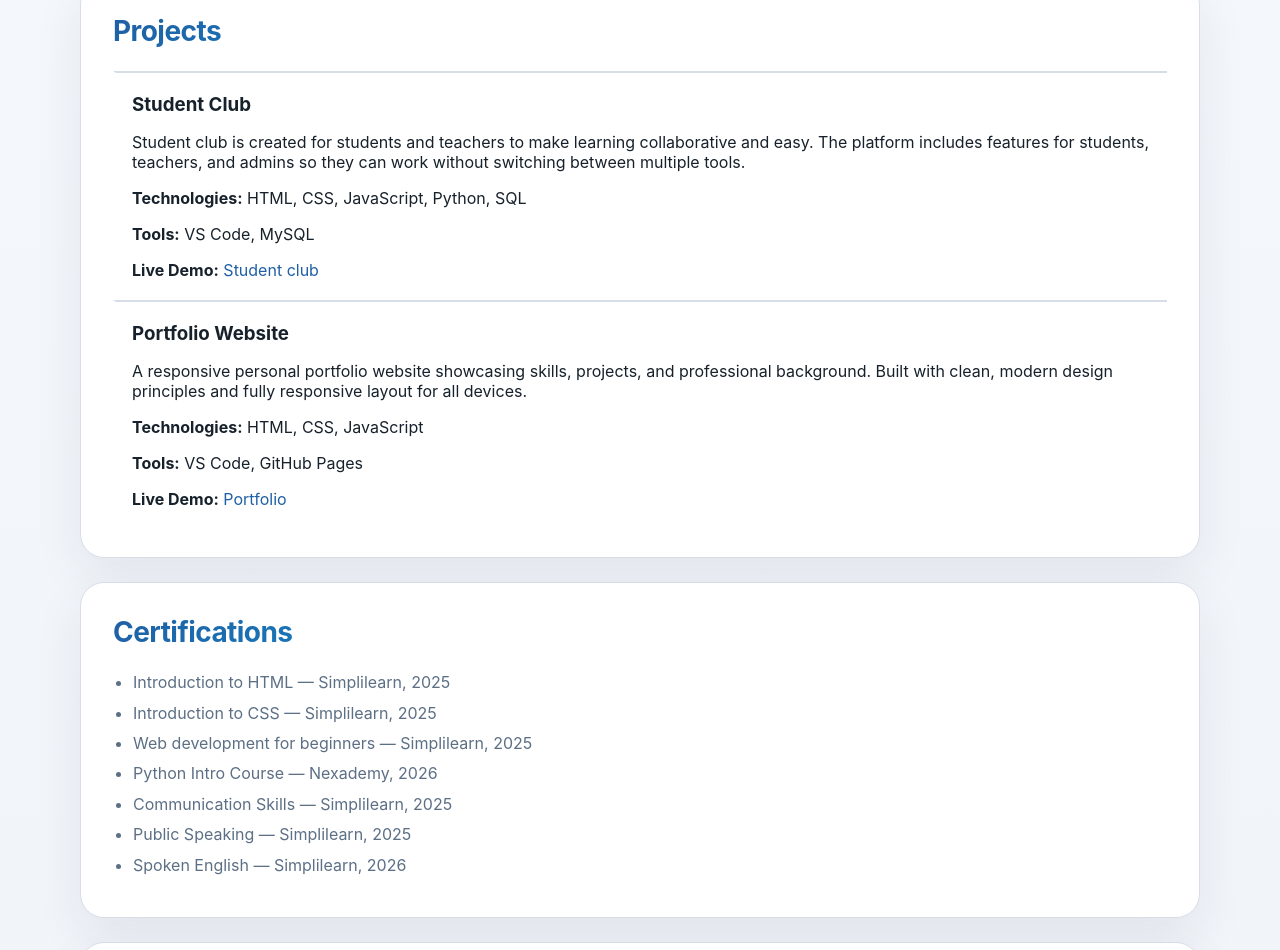
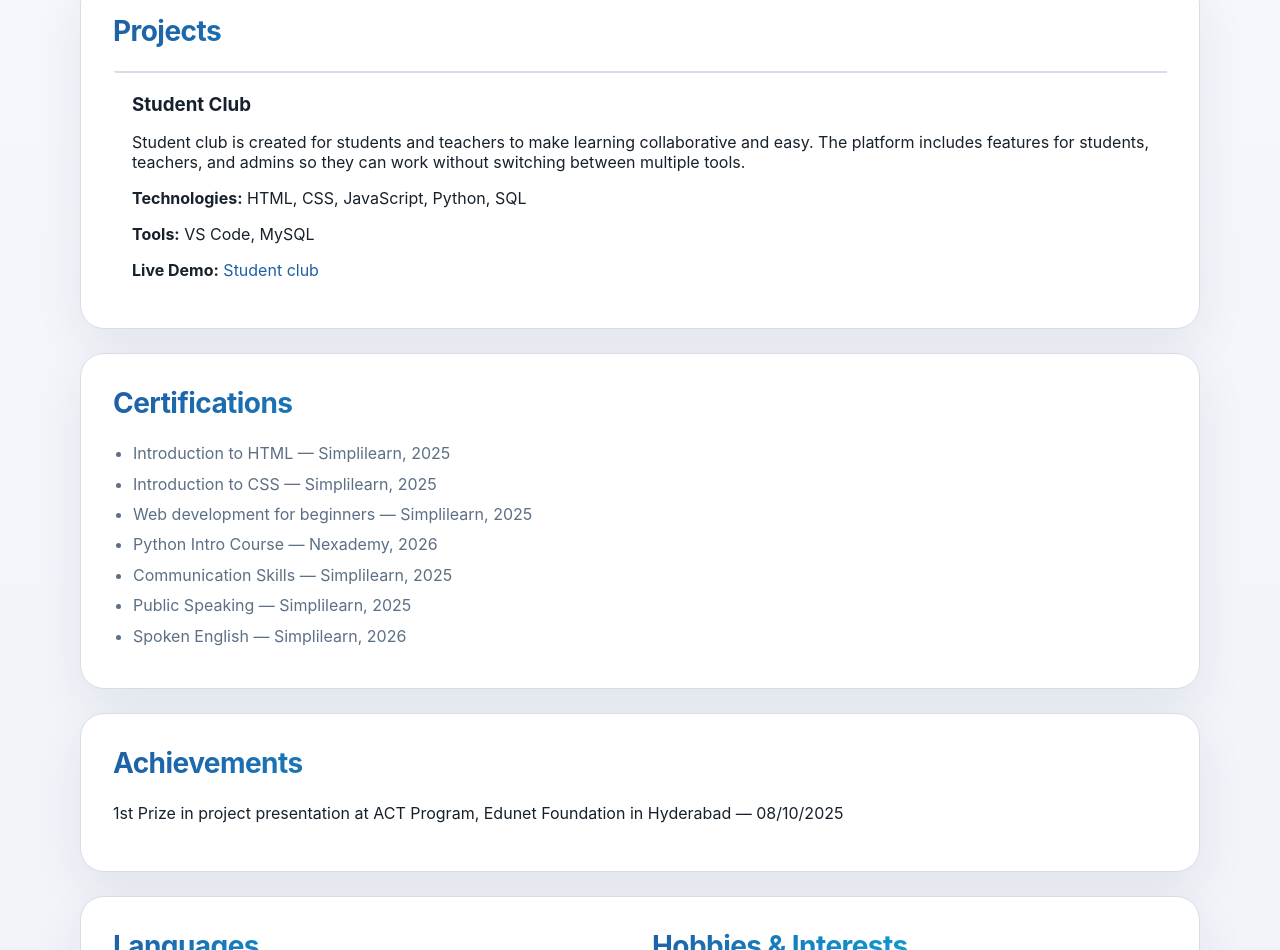
Before and after one commit to Rohit-Rajpoot-62/p1, a plain HTML site: page index.html in a window 1280 px wide. Shown: the part 1589-2539 px from the top of the page. Drawn offline with Linux system fonts and the light colour scheme.

Commit message:
remove one project

```diff
--- a/index.html
+++ b/index.html
@@ -3,7 +3,7 @@
 <head>
   <meta charset="UTF-8">
   <meta name="viewport" content="width=device-width, initial-scale=1.0">
-  <title>Rohit Rajpoot | Portfolio</title>
+  <title>Rohit Rajpoot</title>
   <link rel="stylesheet" href="styles.css">
 </head>
 <body>
@@ -14,7 +14,7 @@
           <img src="rohit.jpeg" alt="Rohit Rajpoot" onerror="this.style.display='none'">
         </div>
         <div>
-          <p class="eyebrow">Portfolio</p>
+          <p class="eyebrow">Web Developer</p>
           <h1>Rohit Rajpoot</h1>
           <p class="subtitle">Aspiring Full-Stack Web Developer</p>
         </div>
@@ -101,13 +101,6 @@
         <p><strong>Tools:</strong> VS Code, MySQL</p>
         <p><strong>Live Demo:</strong> <a href="https://humeranaaz397-ops.github.io/student_club/index.html" target="_blank" rel="noreferrer">Student club</a></p>
       </div>
-      <div class="project-item">
-        <h3>Portfolio Website</h3>
-        <p>A responsive personal portfolio website showcasing skills, projects, and professional background. Built with clean, modern design principles and fully responsive layout for all devices.</p>
-        <p><strong>Technologies:</strong> HTML, CSS, JavaScript</p>
-        <p><strong>Tools:</strong> VS Code, GitHub Pages</p>
-        <p><strong>Live Demo:</strong> <a href="https://rohit-rajpoot-62.github.io/p1/" target="_blank" rel="noreferrer">Portfolio</a></p>
-      </div>
     </section>
 
     <section id="certifications" class="section card">
```
